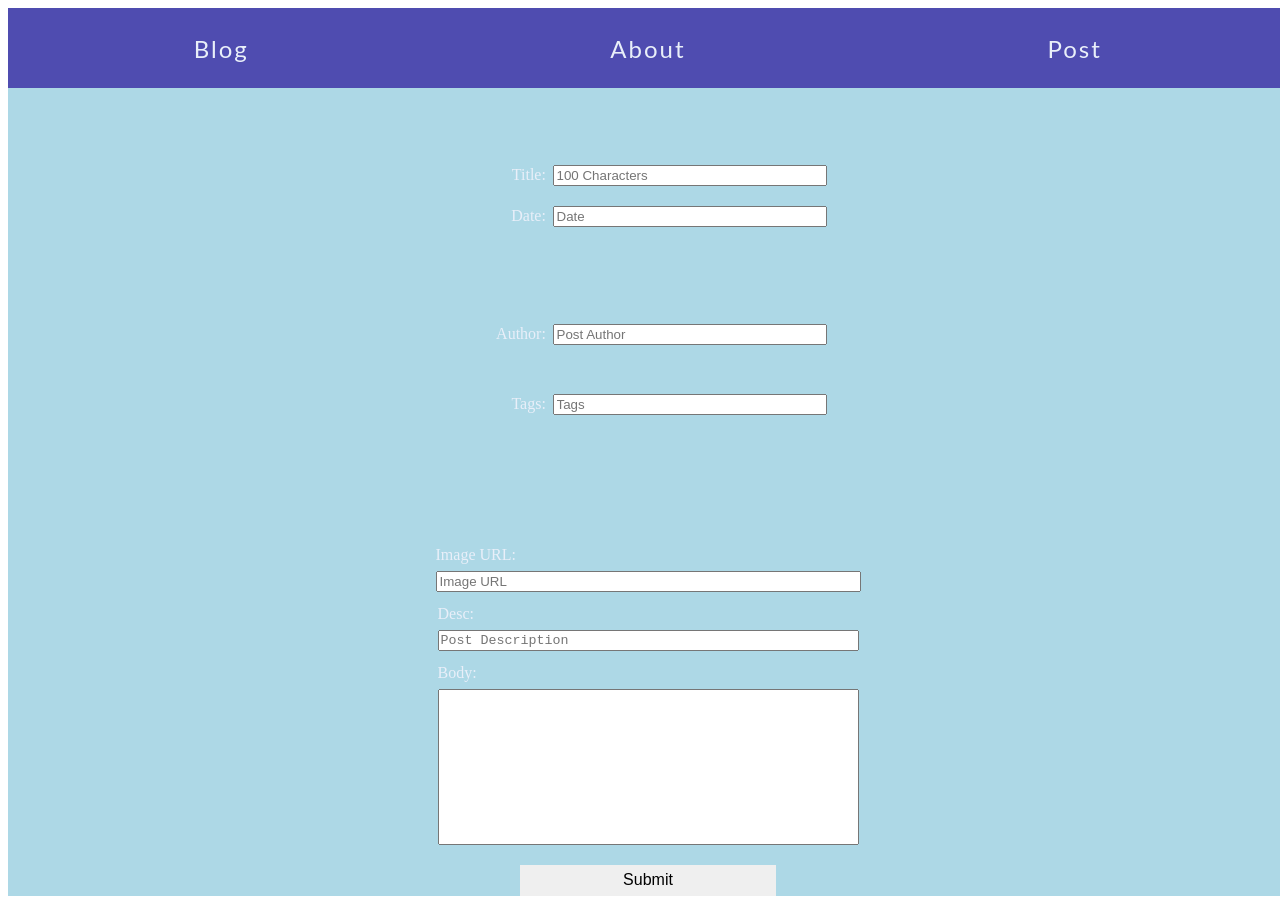
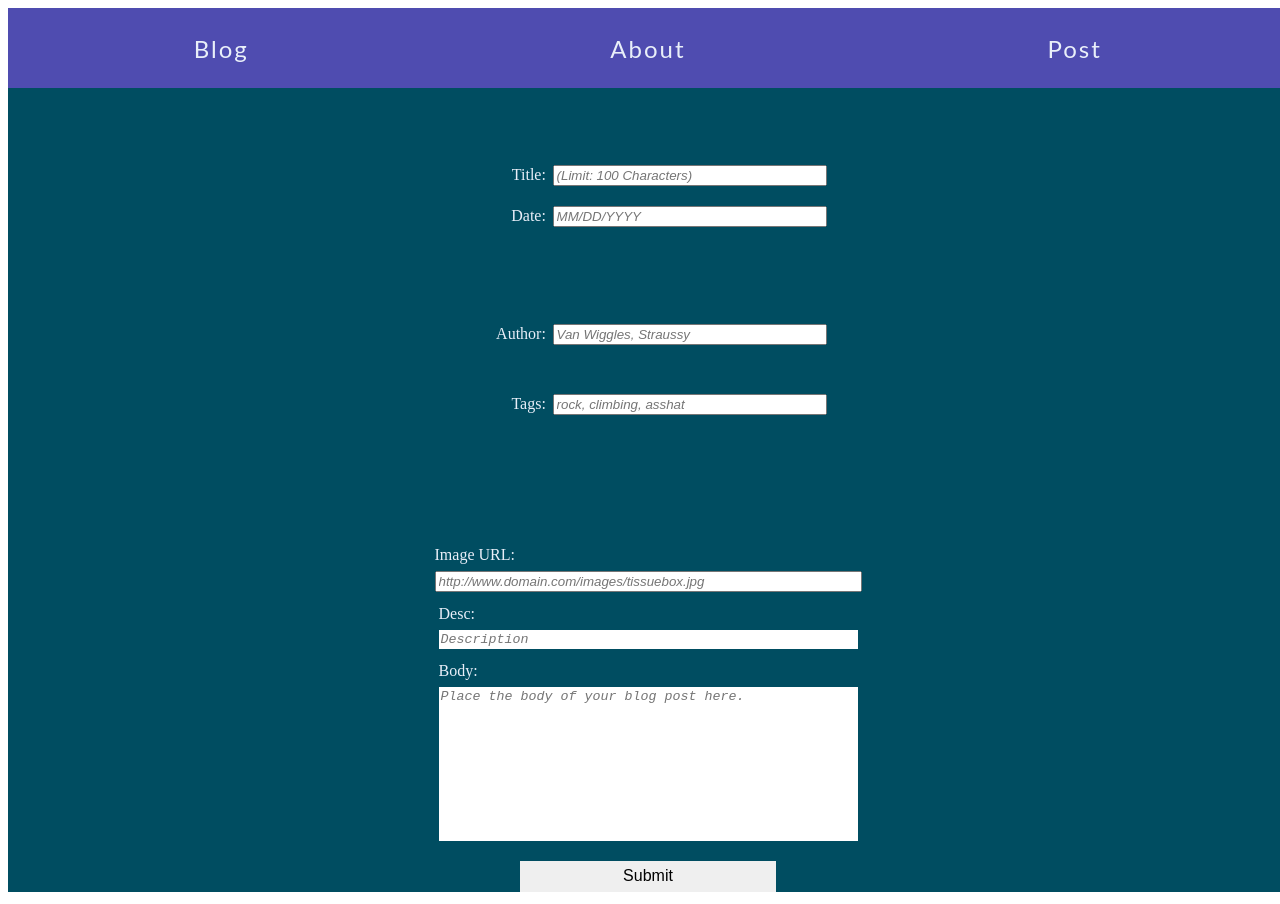
Before and after one commit to cody-m-jenkins/vschool-group-project, a React (Create React App) app in the folder client/: page /postpage in a window 1280 px wide. Built offline with nearby package versions, Linux system fonts and the light colour scheme; no server answers.

Commit message:
Updated PostPage
Finished updating PostPage.

```diff
--- a/client/src/components/PostPage.js
+++ b/client/src/components/PostPage.js
@@ -50,12 +50,13 @@ class PostPage extends Component {
                             <div className='input-container'>
                                 <label>Title:</label>
                                 <input
-                                className='input-title title'
+                                className='input-title'
                                 required type='string'
                                 name='title'
                                 value={title}
                                 onChange={this.onChange}
-                                placeholder='100 Characters' />
+                                placeholder='(Limit: 100 Characters)'
+                                maxLength= '100' />
                             </div>
 
                             <div className='input-container'>
@@ -66,7 +67,7 @@ class PostPage extends Component {
                                 name='date'
                                 value={date}
                                 onChange={this.onChange}
-                                placeholder='Date' />
+                                placeholder='MM/DD/YYYY' />
                             </div>
                         </div>
 
@@ -79,7 +80,7 @@ class PostPage extends Component {
                                 name='author'
                                 value={author}
                                 onChange={this.onChange}
-                                placeholder='Post Author' />
+                                placeholder='Van Wiggles, Straussy' />
                             </div>
 
                             <div className='input-container'>
@@ -90,7 +91,7 @@ class PostPage extends Component {
                                 name='tags'
                                 value={tags}
                                 onChange={this.onChange}
-                                placeholder='Tags' />
+                                placeholder='rock, climbing, asshat' />
                             </div>
                         </div>
                     </div>
@@ -106,7 +107,7 @@ class PostPage extends Component {
                             name='imgUrl'
                             value={imgUrl}
                             onChange={this.onChange}
-                            placeholder='Image URL' />
+                            placeholder='http://www.domain.com/images/tissuebox.jpg' />
                         </div>
 
                         <div className='input-container'>
@@ -118,7 +119,7 @@ class PostPage extends Component {
                             name='description'
                             value={description}
                             onChange={this.onChange}
-                            placeholder='Post Description'>Enter Description Here</textarea>
+                            placeholder='Description'></textarea>
                         </div>
                         <div className='input-container'>
                             <label>Body:</label>
@@ -129,7 +130,8 @@ class PostPage extends Component {
                             name='blogBody'
                             value={blogBody}
                             onChange={this.onChange}
-                            >Enter Body Content Here</textarea>
+                            placeholder='Place the body of your blog post here.'
+                            ></textarea>
                         </div>
                     </div>
                     <button type='submit'>Submit</button>
@@ -139,5 +141,4 @@ class PostPage extends Component {
     }
 }
 
-
 export default withPosts(PostPage)
--- a/client/src/css/post-page.css
+++ b/client/src/css/post-page.css
@@ -5,7 +5,6 @@
     display: flex;
     justify-content: center;
     color: #e9eff9;
-    /* border: 1px solid tomato; */
 }
 
 form {
@@ -15,7 +14,6 @@ form {
     display: flex;
     flex-direction: column;
     align-items: center;
-    /* border: 1px solid white; */
 }
 
 .split {
@@ -26,7 +24,6 @@ form {
     flex-direction: row;
     justify-content: space-around;
     align-items: space-around;
-    /* border: 1px solid purple; */
 }
 
 .left-inputs {
@@ -35,7 +32,6 @@ form {
     display: flex;
     flex-direction: column;
     padding: 6%;
-    /* border: 1px solid lightcoral; */
 }
 
 .left-inputs input {
@@ -48,7 +44,6 @@ form {
     display: flex;
     flex-direction: column;
     padding: 6%;
-    /* border: 1px solid lightseagreen; */
 }
 
 .right-inputs input {
@@ -61,7 +56,6 @@ form {
     flex-direction: column;
     align-items: center;
     padding: 5pt;
-    /* border: 1px solid lightblue; */
 }
 
 .center-inputs label {
@@ -69,14 +63,12 @@ form {
     width: 100%;
     display: flex;
     padding-bottom: 5pt;
-    /* background: lightblue; */
 }
 
 .center-inputs input {
     box-sizing: border-box;
     display: flex;
     margin-bottom: 10pt;
-    /* border: 1px solid lightgreen; */
 }
 
 .center-inputs textarea {
@@ -84,6 +76,7 @@ form {
     display: flex;
     margin-bottom: 10pt;
     resize: none;
+    border: none;
 }
 
 button {
@@ -96,19 +89,25 @@ button {
     border: none;
 }
 
-@media (min-width: 510px) and (max-width: 767px) {
-    .post-page-container {
-        background: lightslategray;
+.input-title:not(:focus),
+.input-date:not(:focus),
+.input-blogDate:not(:focus),
+.input-author:not(:focus),
+.input-blogTags:not(:focus),
+.input-blogImgUrl:not(:focus),
+.input-description:not(:focus),
+.input-body:not(:focus) {
+    font-style:italic;
     }
 
+
+@media (min-width: 510px) and (max-width: 767px) {
     .split {
         flex-direction: column;
         align-items: center;
-        /* background: lightblue; */
     }
 
     .left-inputs {
-        /* padding-top: 0; */
         align-items: flex-end;
     }
 
@@ -136,18 +135,12 @@ button {
 }
 
 @media (min-width: 768px) and (max-width: 1023px) {
-    .post-page-container {
-        background: lightcoral;
-    }
-
     .split {
         flex-direction: column;
         align-items: center;
-        /* background: lightblue; */
     }
 
     .left-inputs {
-        /* padding-top: 0; */
         align-items: flex-end;
     }
 
@@ -174,18 +167,12 @@ button {
 }
 
 @media (min-width: 1024px) and (max-width: 1280px) {
-    .post-page-container {
-        background: lightblue;
-    }
-
     .split {
         flex-direction: column;
         align-items: center;
-        /* background: lightblue; */
     }
 
     .left-inputs {
-        /* padding-top: 0; */
         align-items: flex-end;
     }
 
@@ -210,9 +197,3 @@ button {
         width: 200pt;
     }
 }
-
-@media (min-width: 1281px) {
-    .post-page-container {
-        background: lightseagreen;
-    }
-}
```
